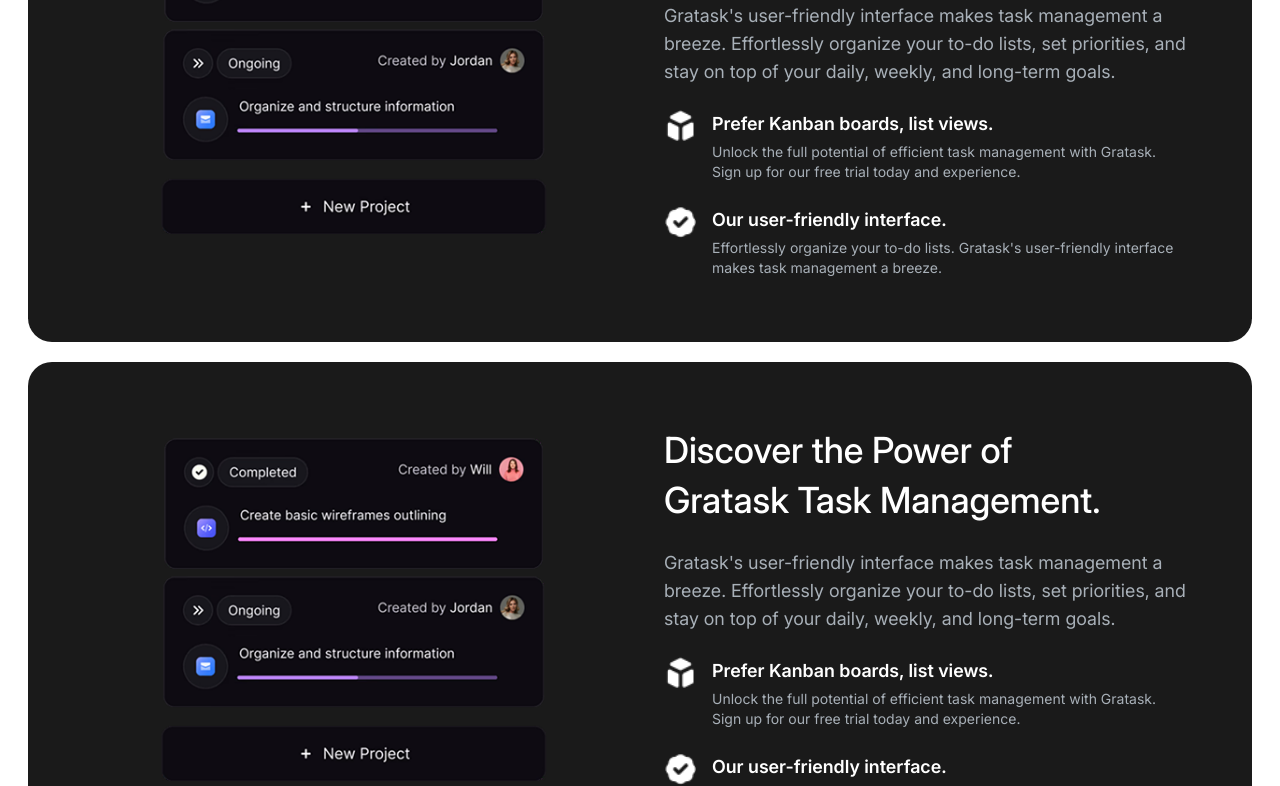
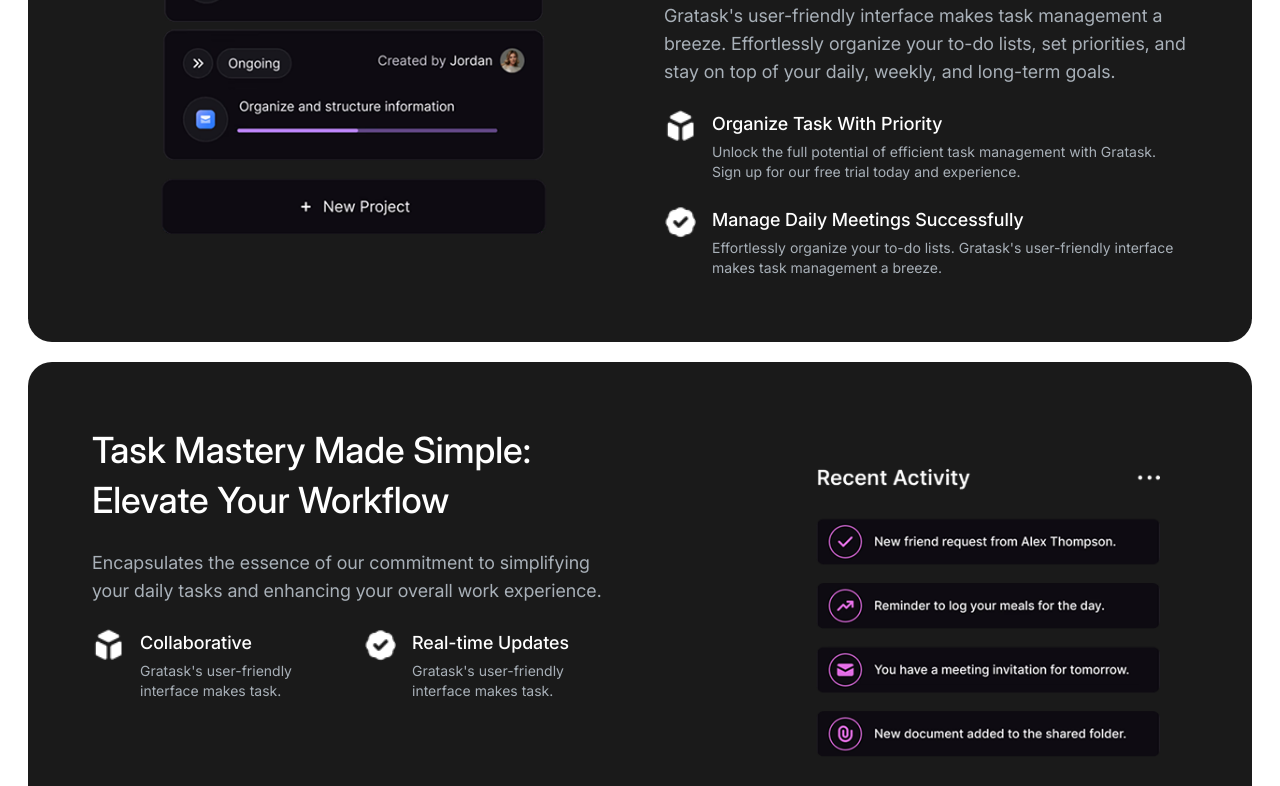
Before and after one commit to Hustle-Devs/gratask-clone, a Next.js app: page / in a window 1280 px wide. Shown: the part 3238-4024 px from the top of the page. Built offline with nearby package versions, Linux system fonts and the light colour scheme.

Commit message:
task management section done

```diff
--- a/src/components/home/task-management/TaskManagement.tsx
+++ b/src/components/home/task-management/TaskManagement.tsx
@@ -1,12 +1,13 @@
 import React from "react";
-import TaskManagement from "./_components/TaskManagementFirst";
 import TaskManagementThird from "./_components/TaskManagementThird";
+import TaskManagementFirst from "./_components/TaskManagementFirst";
+import TaskManagementSecond from "./_components/TaskManagementSecond";
 
 const TaskManagementHome = () => {
   return (
     <div className="flex flex-col gap-5">
-      <TaskManagement />
-      <TaskManagement />
+      <TaskManagementFirst />
+      <TaskManagementSecond />
       <TaskManagementThird />
     </div>
   );
--- a/src/components/home/task-management/_components/TaskManagementFirst.tsx
+++ b/src/components/home/task-management/_components/TaskManagementFirst.tsx
@@ -1,80 +1,4 @@
 
-// import Image from "next/image";
-// import taskImage from "@/assets/task-management/task.png";
-// import priorityImg from "@/assets/task-management/priority.png";
-// import successImg from "@/assets/task-management/success.png";
-
-// export default function TaskManagement() {
-//   return (
-//     <section className="bg-[#19171E] mx-auto p-16 rounded-3xl w-full max-w-custom text-white">
-//       <div className="flex md:flex-row flex-col items-center md:items-start gap-12 px-6">
-//         {/* Left Side: Centered Image */}
-//         <div className="flex justify-center md:items-center w-full md:w-1/2">
-//           <Image
-//             src={taskImage}
-//             alt="Task UI Preview"
-//             className="rounded-xl w-full max-w-[400px] h-[350px]"
-//           />
-//         </div>
-
-//         {/* Right Side: Text and Features */}
-//         <div className="space-y-6 w-full md:w-1/2">
-//           <h2 className="font-bold text-3xl md:text-4xl leading-snug">
-//             Discover the Power of <br />
-//             Gratask Task Management.
-//           </h2>
-//           <p className="text-gray-400 text-base md:text-lg">
-//             Gratask's user-friendly interface makes task management a breeze.
-//             Effortlessly organize your to-do lists, set priorities, and stay on
-//             top of your daily, weekly, and long-term goals.
-//           </p>
-
-//           <div className="space-y-4">
-//             <div className="flex items-start gap-3">
-//               <div className="mt-1 text-2xl">
-//                 <Image
-//                   className="flex items-center w-full"
-//                   height={24}
-//                   width={24}
-//                   src={priorityImg}
-//                 />
-//               </div>
-//               <div>
-//                 <h4 className="font-semibold text-white text-lg">
-//                   Organize Task With Priority
-//                 </h4>
-//                 <p className="text-gray-400 text-sm">
-//                   Unlock the full potential of efficient task management with
-//                   Gratask. Sign up for our free trial today and experience.
-//                 </p>
-//               </div>
-//             </div>
-
-//             <div className="flex items-start gap-3">
-//               <div className="mt-1 text-2xl">
-//                 <Image
-//                   className="flex items-center w-full"
-//                   src={successImg}
-//                   height={24}
-//                   width={24}
-//                 />
-//               </div>
-//               <div>
-//                 <h4 className="font-semibold text-white text-lg">
-//                   Manage Daily Meetings Successfully
-//                 </h4>
-//                 <p className="text-gray-400 text-sm">
-//                   Effortlessly organize your to-do lists. Gratask&apos;s
-//                   user-friendly interface makes task management a breeze.
-//                 </p>
-//               </div>
-//             </div>
-//           </div>
-//         </div>
-//       </div>
-//     </section>
-//   );
-// }
 
 
 import Image from "next/image";
@@ -82,7 +6,7 @@
 import priorityImg from "@/assets/task-management/priority.png";
 import successImg from "@/assets/task-management/success.png";
 
-export default function TaskManagement() {
+export default function TaskManagementFirst() {
   return (
     <section className="bg-foreground dark:bg-gray-700 mx-auto p-16 rounded-3xl w-full max-w-custom text-white dark:text-primary">
       <div className="flex md:flex-row flex-col items-center md:items-start gap-12">
@@ -120,8 +44,8 @@
                 className="min-w-[32px]"
               />
               <div>
-                <h4 className="mb-1 font-semibold text-lg">
-                Prefer Kanban boards, list views.
+                <h4 className="mb-1 text-lg">
+                  Organize Task With Priority
                 </h4>
                 <p className="text-gray-400 text-sm">
                   Unlock the full potential of efficient task management with
@@ -140,8 +64,8 @@
                 className="min-w-[32px]"
               />
               <div>
-                <h4 className="mb-1 font-semibold text-lg">
-                Our user-friendly interface.
+                <h4 className="mb-1 text-lg">
+                  Manage Daily Meetings Successfully
                 </h4>
                 <p className="text-gray-400 text-sm">
                   Effortlessly organize your to-do lists. Gratask's user-friendly
--- a/src/components/home/task-management/_components/TaskManagementSecond.tsx
+++ b/src/components/home/task-management/_components/TaskManagementSecond.tsx
@@ -0,0 +1,71 @@
+import Image from "next/image";
+import containerImg from "@/assets/task-management/Container.png";
+import priorityImg from "@/assets/task-management/priority.png";
+import successImg from "@/assets/task-management/success.png";
+
+export default function TaskManagementSecond() {
+  return (
+    <section className="bg-foreground dark:bg-gray-700 mx-auto p-16 rounded-3xl w-full max-w-custom text-white dark:text-primary">
+      <div className="flex md:flex-row flex-col items-center md:items-start gap-12">
+        {/* Left Side: Image */}
+        <div className="flex justify-center md:justify-end order-2 w-full md:w-1/2">
+          <Image
+            src={containerImg}
+            alt="Task UI Preview"
+            className="rounded-xl w-full max-w-[400px] h-auto object-contain"
+            priority
+          />
+        </div>
+
+        {/* Right Side: Text and Features */}
+        <div className="space-y-6 w-full md:w-1/2">
+          <h2 className="font-medium text-3xl md:text-4xl md:text-left text-center leading-snug">
+            Task Mastery Made Simple: <br />
+            Elevate Your Workflow
+          </h2>
+
+          <p className="text-gray-400 text-base md:text-lg md:text-left text-center">
+            Encapsulates the essence of our commitment to simplifying your daily
+            tasks and enhancing your overall work experience.
+          </p>
+
+          <div className="flex gap-5">
+            {/* Feature 1 */}
+            <div className="flex items-start gap-4">
+              <Image
+                src={priorityImg}
+                alt="Priority Icon"
+                height={32}
+                width={32}
+                className="min-w-[32px]"
+              />
+              <div className="space-y-2">
+                <h4 className="mb-1 text-lg">Collaborative</h4>
+                <p className="text-gray-400 text-sm">
+                  Gratask's user-friendly interface makes task.
+                </p>
+              </div>
+            </div>
+
+            {/* Feature 2 */}
+            <div className="flex items-start gap-4">
+              <Image
+                src={successImg}
+                alt="Success Icon"
+                height={32}
+                width={32}
+                className="min-w-[32px]"
+              />
+              <div className="space-y-2">
+                <h4 className="mb-1 text-lg">Real-time Updates</h4>
+                <p className="text-gray-400 text-sm">
+                  Gratask's user-friendly interface makes task.
+                </p>
+              </div>
+            </div>
+          </div>
+        </div>
+      </div>
+    </section>
+  );
+}
--- a/src/components/home/task-management/_components/TaskManagementThird.tsx
+++ b/src/components/home/task-management/_components/TaskManagementThird.tsx
@@ -41,8 +41,8 @@
                 className="min-w-[32px]"
               />
               <div>
-                <h4 className="mb-1 font-semibold text-lg">
-                  Organize Task With Priority
+                <h4 className="mb-1 text-lg">
+                Prefer Kanban boards, list views.
                 </h4>
                 <p className="text-gray-400 text-sm">
                   Unlock the full potential of efficient task management with
@@ -61,8 +61,8 @@
                 className="min-w-[32px]"
               />
               <div>
-                <h4 className="mb-1 font-semibold text-lg">
-                  Manage Daily Meetings Successfully
+                <h4 className="mb-1 text-lg">
+                Our user-friendly interface.
                 </h4>
                 <p className="text-gray-400 text-sm">
                   Effortlessly organize your to-do lists. Gratask's
```
Also changed, not shown: src/assets/task-management/Container.png (added).
